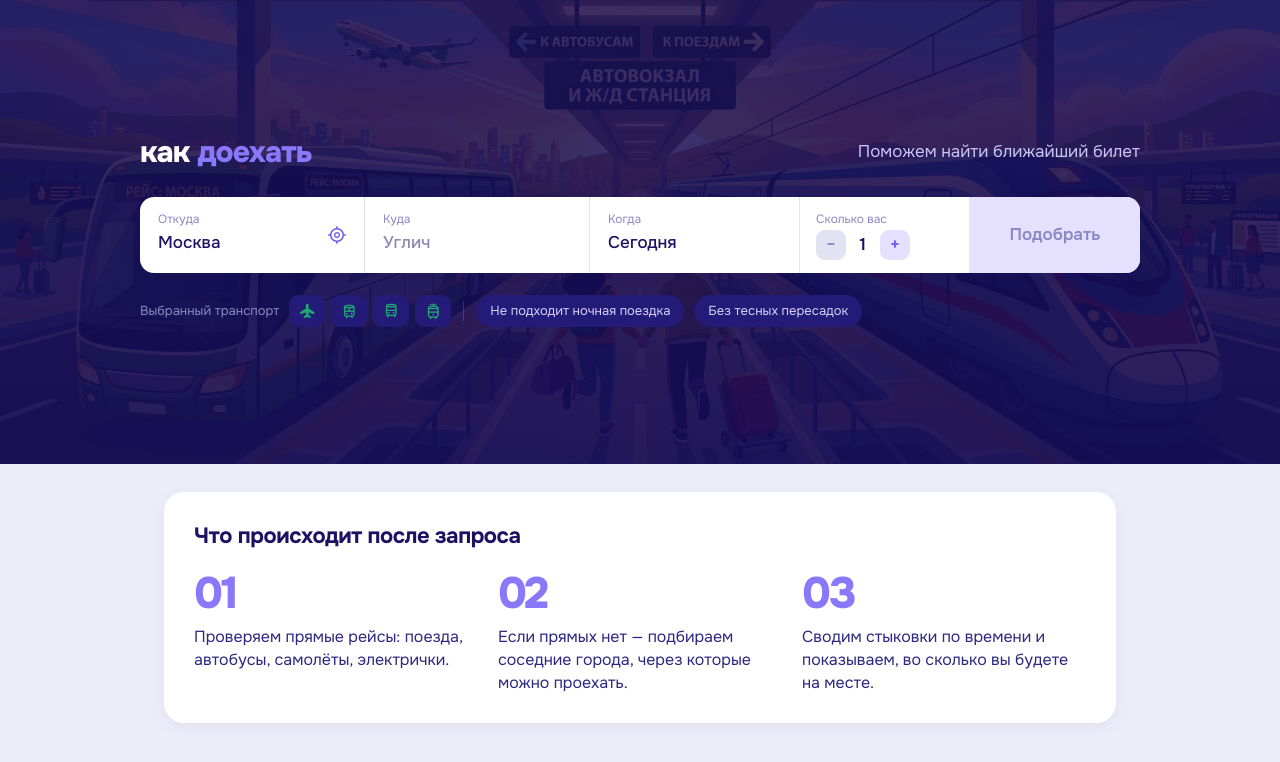
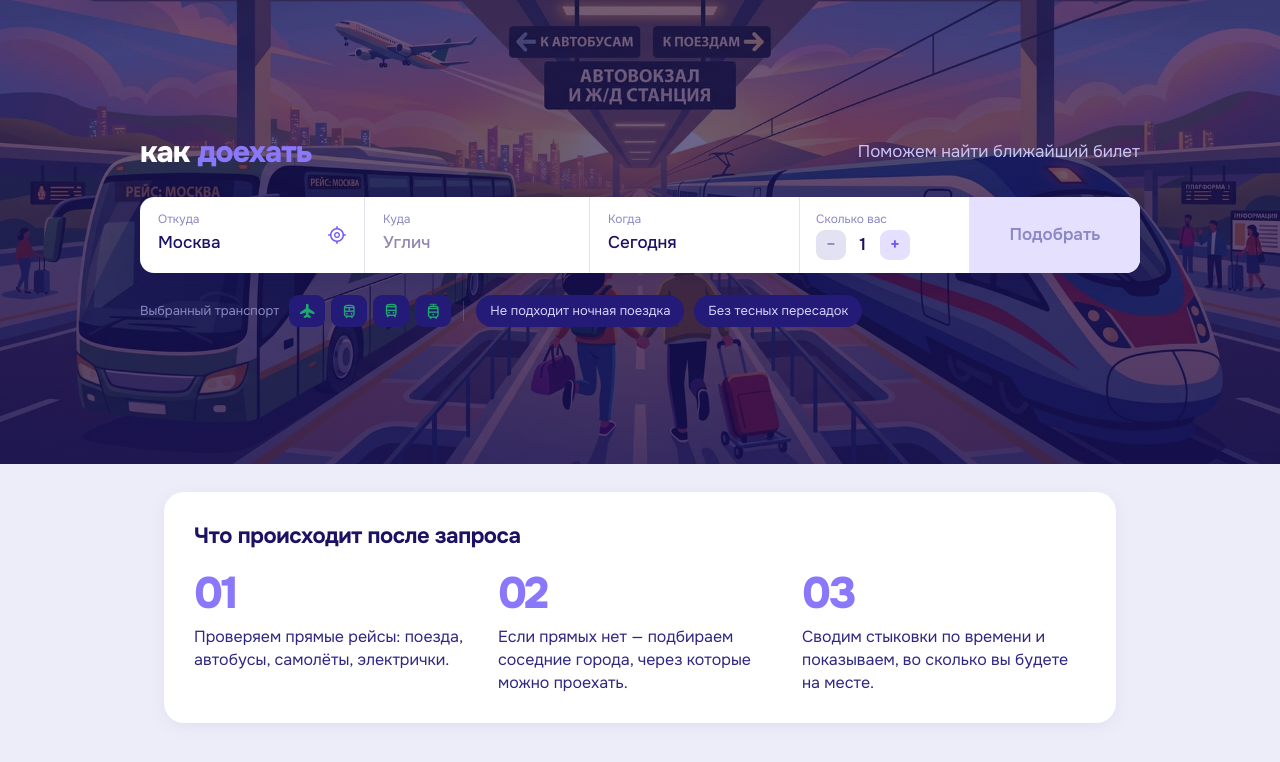
Before and after one commit to nyxandro/tutu-hackathon, a Next.js app: page / in a window 1280 px wide. Shown: the top 762 px of the page. Built offline with nearby package versions, Linux system fonts and the light colour scheme.

Commit message:
Затемнение обложки ослаблено

```diff
--- a/src/frontend/components/route/search-form.tsx
+++ b/src/frontend/components/route/search-form.tsx
@@ -66,7 +66,7 @@ export function SearchForm({
         // светлых участках снимка становятся нечитаемыми.
         backgroundColor: COLORS.headerBg,
         backgroundImage:
-          `linear-gradient(180deg, rgba(21,12,86,.82) 0%, rgba(21,12,86,.90) 100%), url('/bg.jpg')`,
+          `linear-gradient(180deg, rgba(21,12,86,.58) 0%, rgba(21,12,86,.72) 100%), url('/bg.jpg')`,
         backgroundSize: 'cover',
         backgroundPosition: 'center 35%',
         padding: compact ? '18px 24px 24px' : '44px 24px 52px',
```
